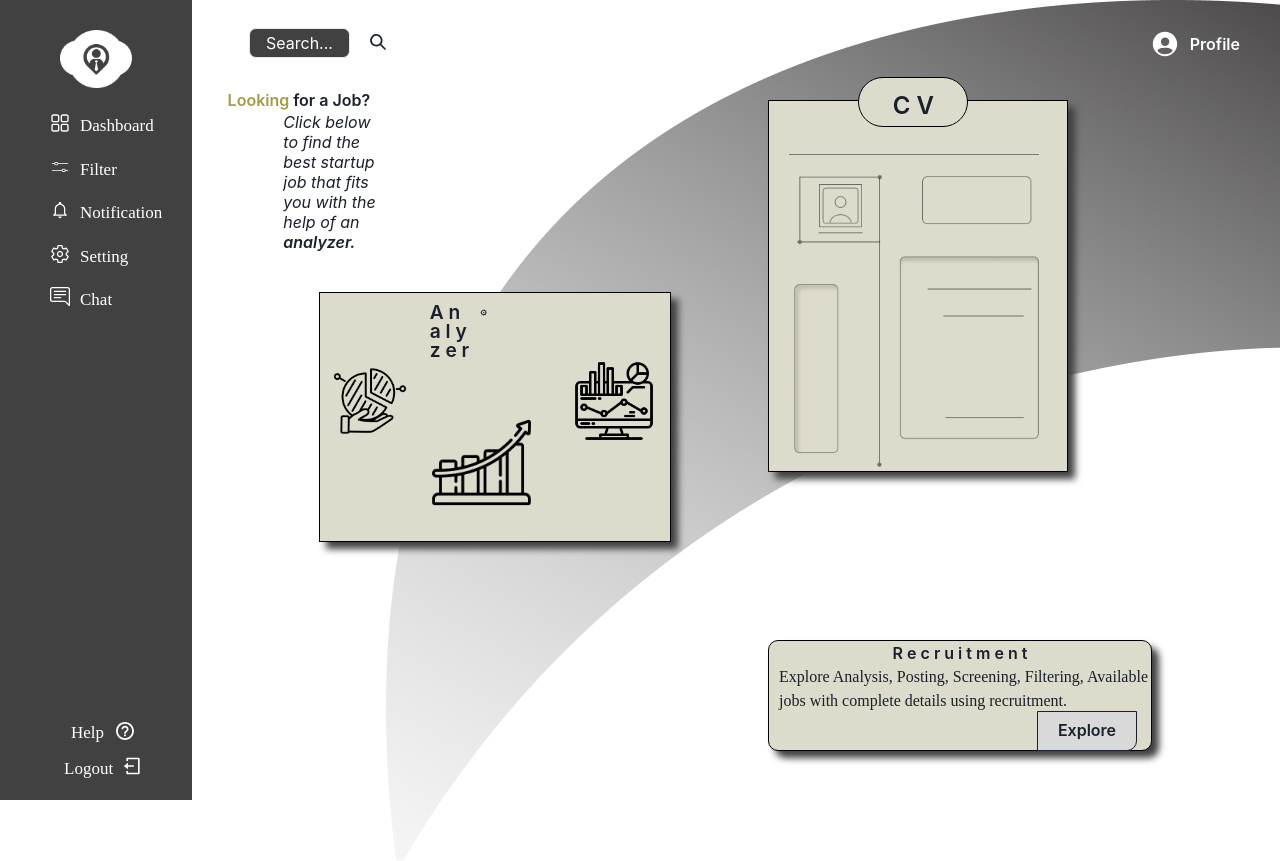
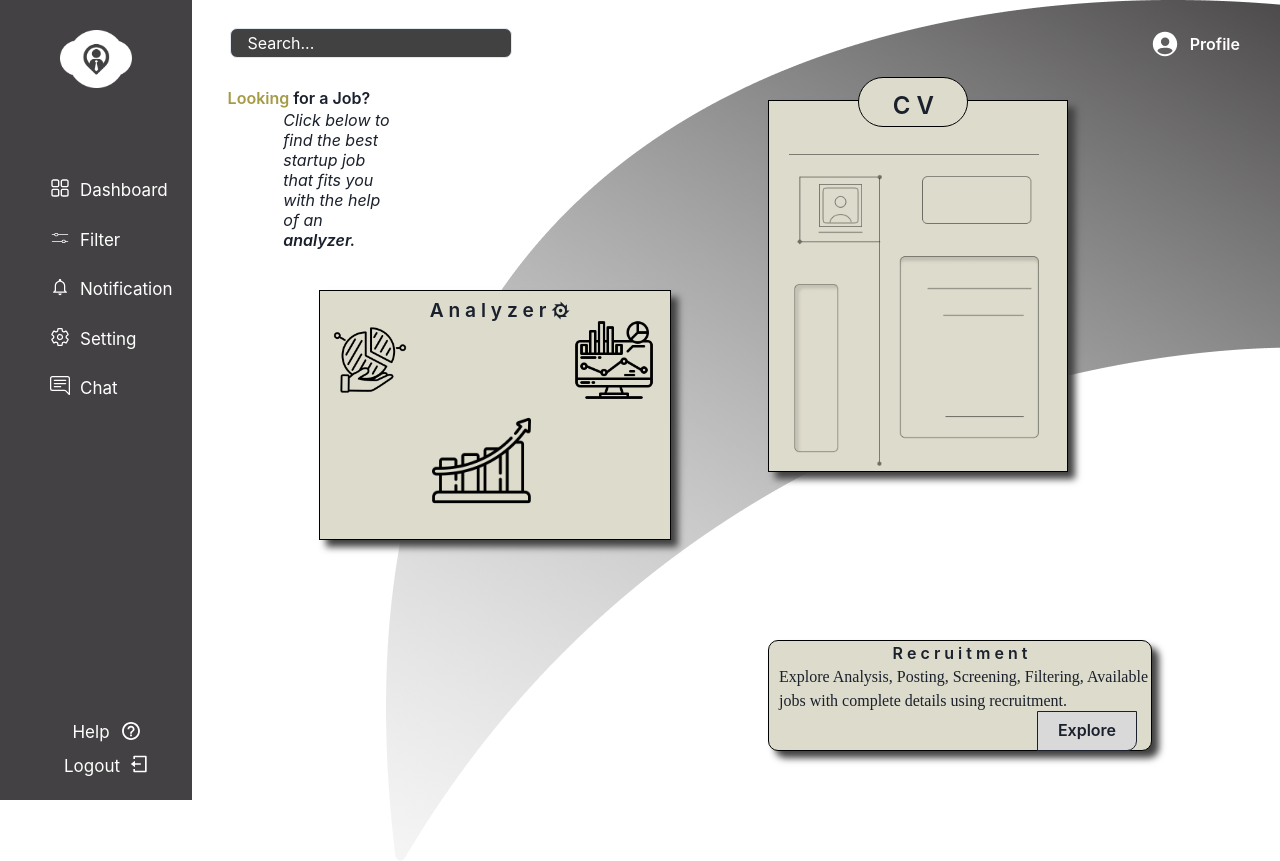
Before and after one commit to Tarahero/Nepaljobportal, a React (Vite) app: page / in a window 1280 px wide. After the commit the page ends 800 px from the top, so only its background shows below. Built offline with nearby package versions, Linux system fonts and the light colour scheme.

Commit message:
slidebar changed

```diff
--- a/src/App.css
+++ b/src/App.css
@@ -32,23 +32,9 @@
 
 
 
-.navbar {
-  background-color: #414141;
-  color: white;
-  padding: 20px 15px;
-  float: left;
-  height: 100vh;
-  width: 15%;
-}
 
-.navbar a {
-  display: flex;
-  color: white;
-  font-size: 17px;
-  font-family: "Times New Roman", Times, serif;
-  margin-bottom: 10px;
-  gap: 10px;
-}
+
+
 
 .navbar a:hover {
   color: #e1db9e;
--- a/src/Layout/Sidebar.jsx
+++ b/src/Layout/Sidebar.jsx
@@ -11,63 +11,76 @@ import { IoSettingsOutline } from "react-icons/io5";
 import { BsChatRightText } from "react-icons/bs";
 import { IoMdNotificationsOutline } from "react-icons/io";
 import vector from "../assets/img/vector.png";
+import Background from "./VectorBackground";
 
 const Sidebar = () => {
   return (
     <>
-      <div className="background">
-        <Box>
-          <img src={vector} className="vector" alt=""></img>
-        </Box>
-      </div>
-      <Box className="navbar">
+      <Background />
       <Box
-          className="topsection"
-          alignItems={"center"}
-          margin={"0px 25px"}
-          padding={"10px 20px"}
+        position={"fixed"}
+        left={"0"}
+        bgColor={"#434143"}
+        height={"100vh"}
+        width={{ base: "none", lg: "15vw" }}
+        display={{ base: "none", lg: "block" }}
+        color={"white"}
+        p={"20px 15px"}
+        fontSize={"17px"}
+        gap={"10px"}
       >
+        <Box alignItems={"center"} margin={"0px 25px"} padding={"10px 20px"}>
           <img src={logo} height={"100%"} width={"114px"} alt=""></img>
         </Box>
-        <Box marginTop={"15px"} marginLeft={"15px"} display={"flex"}>
+        <Box marginTop={"10vh"} marginLeft={"15px"} display={"flex"}>
           <ul>
             <List paddingLeft={"20px"}>
               <Link to="/">
+                <Box display={"flex"} gap={"10px"}>
                   <RxDashboard
                     fontSize={"20px"}
                     paddingRight={"20px"}
                     cursor={"pointer"}
                   />
                   Dashboard
+                </Box>
               </Link>
             </List>
 
-            <List marginTop={"18px"} paddingLeft={"20px"}>
+            <List marginTop={"3vh"} paddingLeft={"20px"}>
               <Link to="/filter">
+                <Box display={"flex"} gap={"10px"}>
                   <CiSliderHorizontal fontSize={"20px"} cursor={"pointer"} />
                   Filter
+                </Box>
               </Link>
             </List>
 
-            <List marginTop={"18px"} paddingLeft={"20px"}>
+            <List marginTop={"3vh"} paddingLeft={"20px"}>
               <Link to="/notification">
+                <Box display={"flex"} gap={"10px"}>
                   <IoMdNotificationsOutline
                     fontSize={"20px"}
                     cursor={"pointer"}
                   />
                   Notification
+                </Box>
               </Link>
             </List>
-            <List marginTop={"18px"} paddingLeft={"20px"}>
+            <List marginTop={"3vh"} paddingLeft={"20px"}>
               <Link to="/setting">
+               <Box display={"flex"} gap={"10px"}>
                <IoSettingsOutline fontSize={"20px"} cursor={"pointer"} />
                 Setting
+               </Box>
               </Link>
             </List>
-            <List marginTop={"18px"} paddingLeft={"20px"}>
+            <List marginTop={"3vh"} paddingLeft={"20px"}>
               <Link to="/chat">
-                <BsChatRightText fontSize={"20px"} cursor={"pointer"} />
+                <Box display={"flex"} gap={"10px"}>
+                <BsChatRightText  fontSize={"20px"} cursor={"pointer"}  />
                 Chat
+                </Box>
               </Link>
             </List>
           </ul>
@@ -83,14 +96,18 @@ const Sidebar = () => {
           >
             <List>
               <Link to="/help">
+               <Box display={"flex"} gap={"10px"}>
                Help
-                <IoMdHelpCircleOutline fontSize={"22px"} cursor={"pointer"} />
+                <IoMdHelpCircleOutline  fontSize={"22px"} cursor={"pointer"} />
+               </Box>
               </Link>
             </List>
-            <List marginTop={"0%"}>
+            <List marginTop={"0%"} mt={"1vh"}>
               <Link to="/login">
+               <Box display={"flex"} gap={"10px"}>
                Logout
                 <RiLogoutBoxLine fontSize={"20px"} cursor={"pointer"} />
+               </Box>
               </Link>
             </List>
           </Flex>
--- a/src/pages/Dashboard.jsx
+++ b/src/pages/Dashboard.jsx
@@ -19,11 +19,10 @@ const Dashboard = () => {
           marginLeft={"57px"}
           marginTop={"28px"}
         >
-          <form action="/search" method="get" backgroundColor={"#414141"}>
             <Input
-              type="text"
-              id="search"
-              name="q"
+            position={"absolute"}
+            width={""}
+            left={"18vw"}
               placeholder="Search..."
               _placeholder={{
                 color: "white",
@@ -34,7 +33,7 @@ const Dashboard = () => {
               borderRadius={"7px"}
               height={"30px"}
             />
-          </form>
+
           <SearchIcon
             height={"28px"}
             marginLeft={"-200px"}
@@ -64,6 +63,10 @@ const Dashboard = () => {
             </Text>
           </Box>
         </Link>
+      </Box>
+      <Box position={""} display={{base:"block",lg:"none"}} border={"1px solid black"} height={"8vh"} maxW={"100%" }>
+
+
       </Box>
       <Box height={"auto"} width={"79%"} marginLeft={"17%"}>
         <Text fontWeight={"600"} marginTop={"30px"}>
```
Lines whose indentation alone changed are shown as unchanged.
